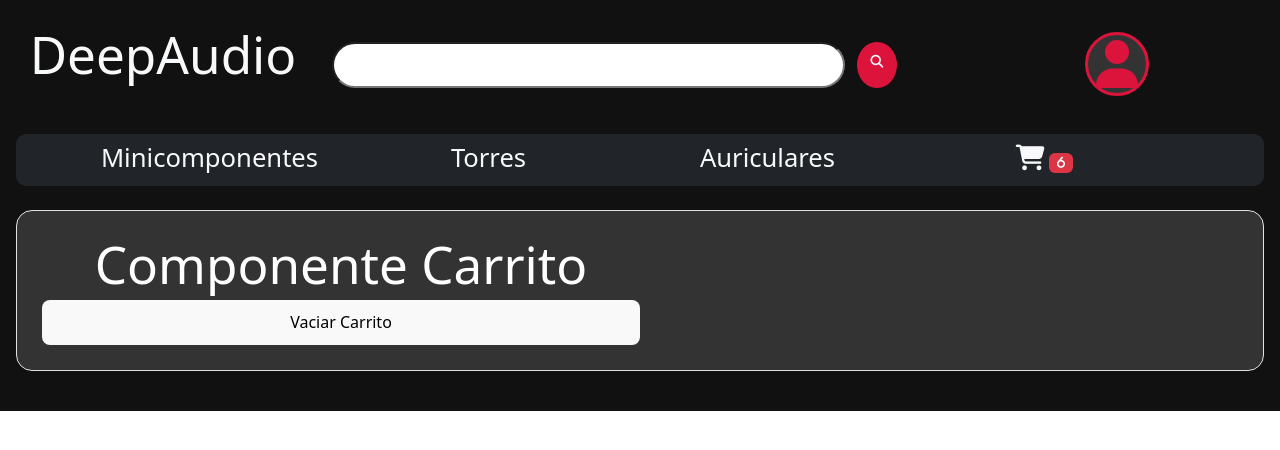
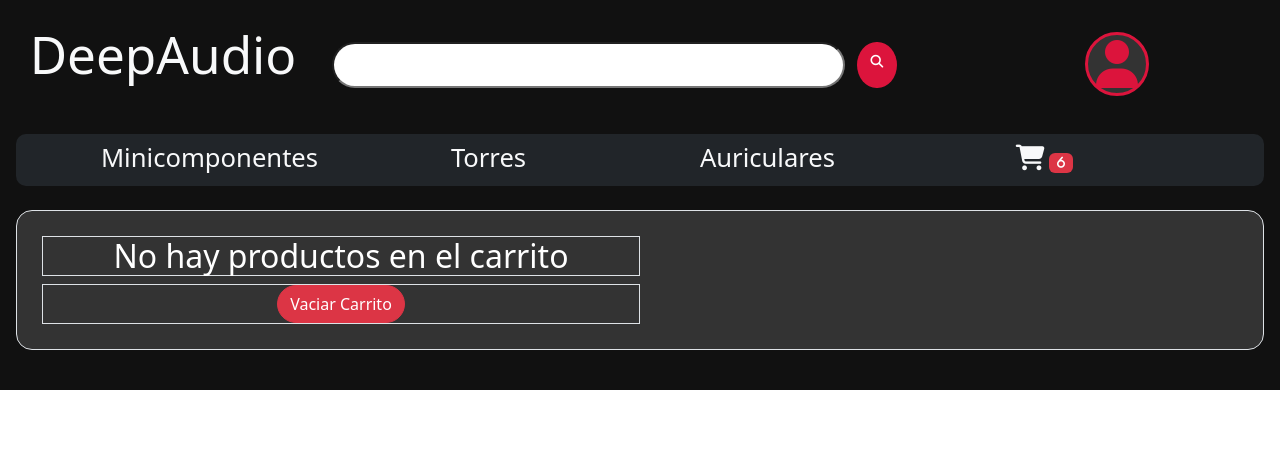
Before and after one commit to VLiras/Entregas-Liras, a React (Vite) app: page /cart in a window 1280 px wide. Shown: the top 450 px of the page. Built offline with nearby package versions, Linux system fonts and the light colour scheme.

Commit message:
Con contenido de clase 11

```diff
--- a/src/Components/CartContainer/CartContainer.jsx
+++ b/src/Components/CartContainer/CartContainer.jsx
@@ -5,8 +5,8 @@ const CartContainer = () => {
     // => Listado de productos
 
     return(
-        <div className="cartContainer border mt-4 mb-4 rounded-4 w-100">
-            <h1>Componente Carrito</h1><br />
+        <div className="cartContainer border mt-4 mb-4 rounded-4 w-100 text-center">
+            <h2 id="cartEmpty" className="border ">No hay productos en el carrito</h2><br />
             {
                 // cartList.map(productCart => (
                 //     <div key={productCart.id}>
@@ -18,14 +18,18 @@ const CartContainer = () => {
                 // ))
                 cartList.map(prodCart => (
                     <label key={prodCart.id}>
-                        <img src={prodCart.photo} alt="algo" />
+                        <img src={prodCart.photo} alt="image" />
                         {/* <label>{prodCart.make}</label> */}
                         {/* <label>Cantidad {prodCart.cant} </label> */}
                         {/* <label>Precio: {prodCart.price} </label> */}
                     </label>
                 ))
             }
-            <button type="button" onClick={cleanCart}>Vaciar Carrito</button>
+            <br />
+            <div className="border w-100">
+                <button type="button" className="btn btn-danger rounded-pill center" onClick={cleanCart}>Vaciar Carrito</button>
+            </div>
+
         </div>
     )
 }
--- a/src/Components/ItemList/ItemList.jsx
+++ b/src/Components/ItemList/ItemList.jsx
@@ -6,6 +6,8 @@ import { Link } from "react-router-dom"
 import { useContext } from 'react'
 
 // After Minuto 31 => Crear componente Item
+//memo() => memo(componente) || memo(componente,func(comparacion))
+
 const ItemList=(props)=>{
     console.log('ItemList')
     return(
--- a/src/Components/ItemListContainer/ItemListContainer.jsx
+++ b/src/Components/ItemListContainer/ItemListContainer.jsx
@@ -57,8 +57,14 @@ const ItemListContainer=(props)=>{
             .then(respCollection => setProducts( respCollection.docs.map(prod => ({ id:prod.id , ...prod.data()}) )))
         },[])
 
+    const handleProduct= () => {
+        setProducts([
+            ...products,
+            {id:products.length+1,name:'Nuevo Producto',price:'780',category:'auriculares'}
+        ])
+    }
 
-    console.log('ItemListContainer')
+    console.log('ItemListContainer') // => Clase 11
     return(
         <div className="p-3 m-2">
             <div className="p-1 m-2">
@@ -75,7 +81,7 @@ const ItemListContainer=(props)=>{
             :
             products.map(product =>
             <>
-                    {/* <button onClick={()=>{setBoolean(!boolean)}}>Me Gusta</button> */}
+                    <button onClick={()=>{}}>Agregar Producto</button>
                     <ItemList key={product.id} photo={product.photo} id={product.id} model={product.model} make={product.make} price={product.price} stock={product.stock}></ItemList>
             </>)
             }
```
Also changed, not shown: Clases/Clase 11/clase11.jsx (+18 -3 lines).
